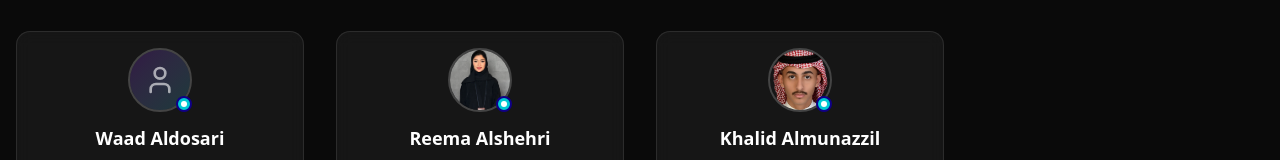
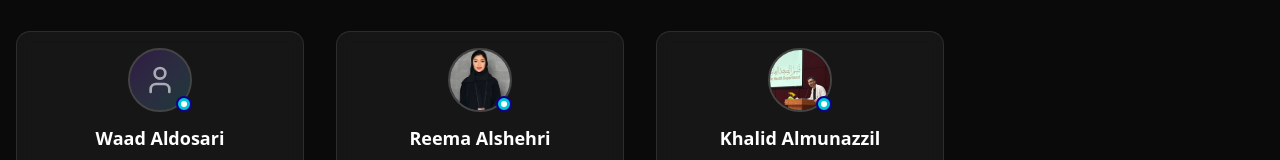
Before and after one commit to A222moq3e/LAG_Website, a Next.js app: page /en/team in a window 1280 px wide. Shown: the part 571-731 px from the top of the page. Built offline with nearby package versions, Linux system fonts and the light colour scheme; no server answers.

Commit message:
edit names and photos

```diff
--- a/app/[locale]/team/page.js
+++ b/app/[locale]/team/page.js
@@ -67,7 +67,7 @@ export default async function Team({ params }) {
       positionEn: "Consultant",
       positionAr: "مستشار",
       linkedinUrl: "https://www.linkedin.com/in/khalid-almunazzil-764114193",
-      avatarUrl: "/team/khalid-almunazzil.png",
+      avatarUrl: "/team/khalid.JPG",
     },
   ];
 
@@ -91,7 +91,7 @@ export default async function Team({ params }) {
     },
     {
       nameEn: "Amjad Al-Dosari",
-      nameAr: "أمجد الدوسري",
+      nameAr: "أمجاد الدوسري",
       positionEn: "Booth Lead",
       positionAr: "قائد الجناح",
       linkedinUrl: "https://www.linkedin.com/in/amjad-aldosari-1978a8320",
```
Also changed, not shown: public/team/khalid.JPG (added).
